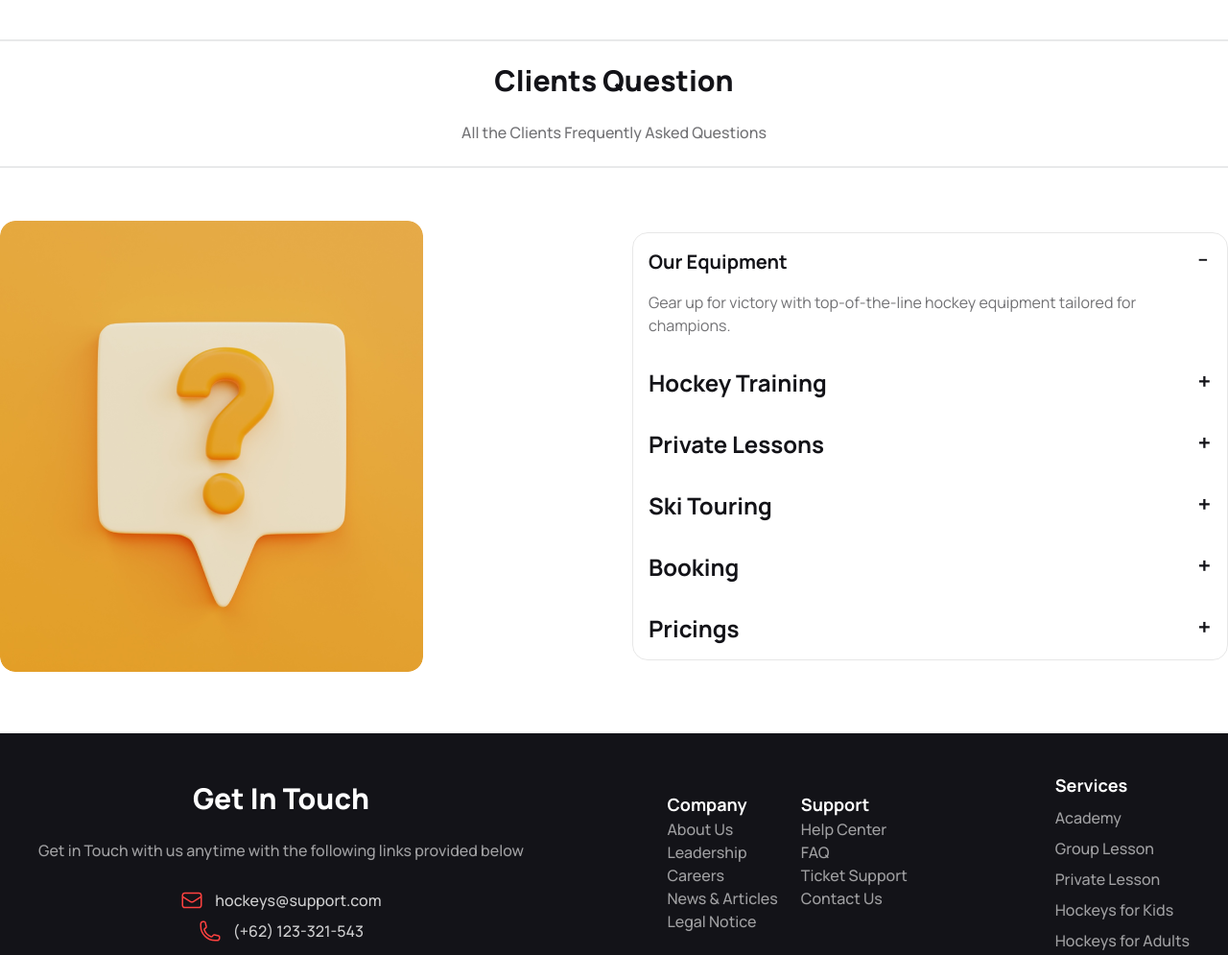
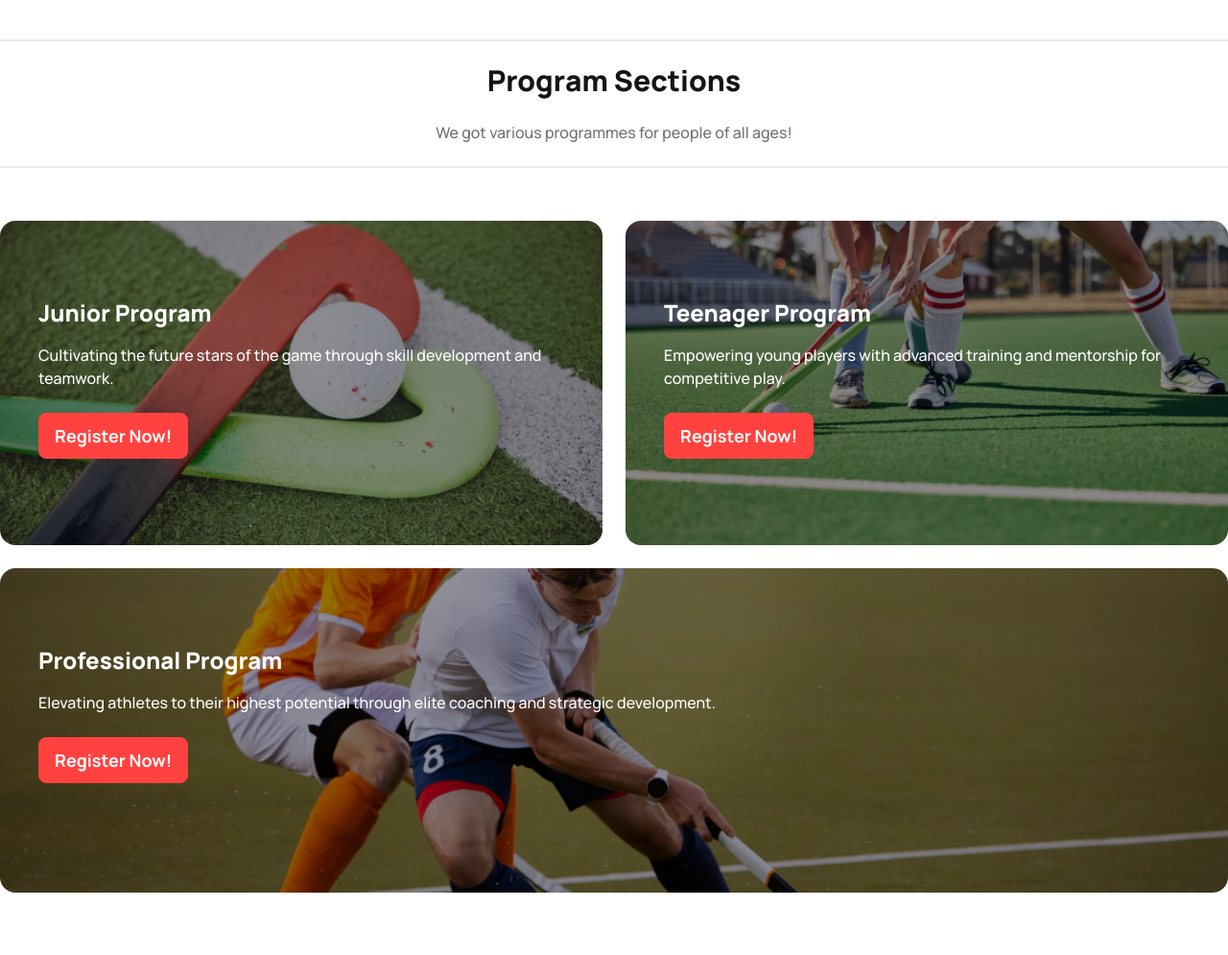
Before and after one commit to zaman-atif/B9A3-Hockeys, a plain HTML site: page index.html in a window 1280 px wide. Shown: the part 1200-2195 px from the top of the page at 96% size. Drawn offline with nearby package versions, Linux system fonts and the light colour scheme.

Commit message:
Program Sections done

```diff
--- a/index.html
+++ b/index.html
@@ -162,6 +162,34 @@
                 </div>
             </div>
         </section>
+        <!-- Program Sections  -->
+        <section class="container mx-auto my-16">
+            <div class="mb-12">
+                <div class="divider"></div>
+                <h1 class="text-[#131318] font-extrabold text-3xl mb-6 text-center">Program Sections</h1>
+                <p class="text-base font-medium text-center text-[#13131899] mb-4">We got various programmes for people
+                    of all ages!</p>
+                <div class="divider"></div>
+            </div>
+            <div class="grid grid-cols-1 lg:grid-cols-12 gap-6">
+                <div class="lg:col-span-6 bg-[url('Images/2.png')] bg-blend-overlay bg-[#13131880] bg-no-repeat bg-center bg-cover p-6 lg:px-10 lg:py-20 rounded-2xl min-h-[338px]">
+                    <h1 class="text-white text-2xl font-extrabold mb-4">Junior Program</h1>
+                    <p class="text-white font-medium text-base mb-6">Cultivating the future stars of the game through skill development and teamwork.</p>
+                    <button class="btn border-1 border-solid border-[#FF4240] rounded-lg bg-[#FF4240] text-white text-lg font-bold ">Register Now!</button>
+                </div>
+                <div class="lg:col-span-6 bg-[url('Images/3.png')] bg-blend-overlay bg-[#13131880] bg-no-repeat bg-center bg-cover p-6 lg:px-10 lg:py-20 rounded-2xl min-h-[338px]">
+                    <h1 class="text-white text-2xl font-extrabold mb-4">Teenager Program</h1>
+                    <p class="text-white font-medium text-base mb-6">Empowering young players with advanced training and mentorship for competitive play.</p>
+                     <button class="btn border-1 border-solid border-[#FF4240] rounded-lg bg-[#FF4240] text-white text-lg font-bold ">Register Now!</button>
+                </div>
+                <div class="lg:col-span-12 bg-[url('Images/4.png')] bg-blend-overlay bg-[#13131880] bg-no-repeat bg-center bg-cover p-6 lg:px-10 lg:py-20 rounded-2xl min-h-[338px]">
+                    <h1 class="text-white text-2xl font-extrabold mb-4">Professional Program</h1>
+                    <p class="text-white font-medium text-base mb-6">Elevating athletes to their highest potential through elite coaching and strategic development.
+                    </p>
+                     <button class="btn border-1 border-solid border-[#FF4240] rounded-lg bg-[#FF4240] text-white text-lg font-bold ">Register Now!</button>
+                </div>
+            </div>
+        </section>
         <!-- Clients Question section  -->
         <section class="container mx-auto my-16">
             <div class="my-4">
```
